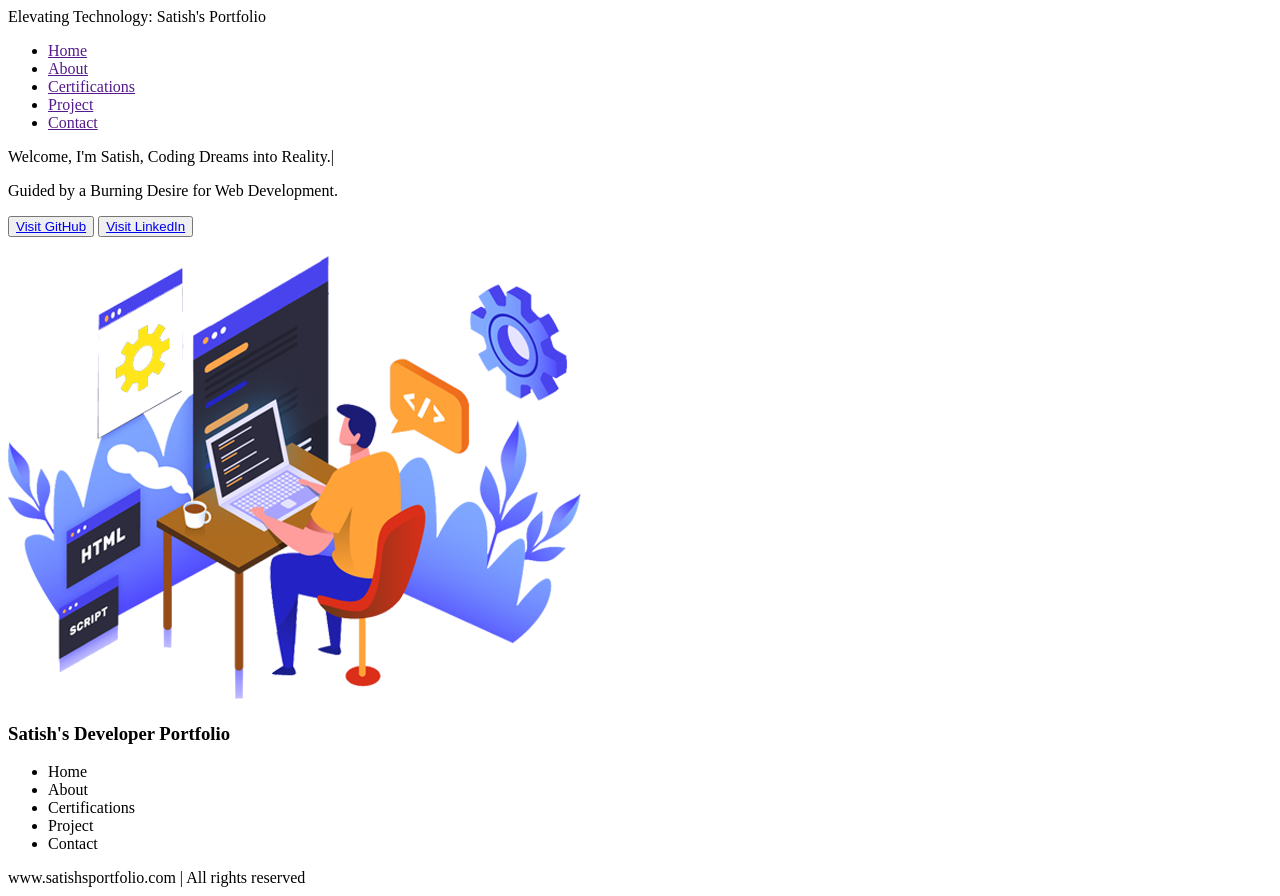
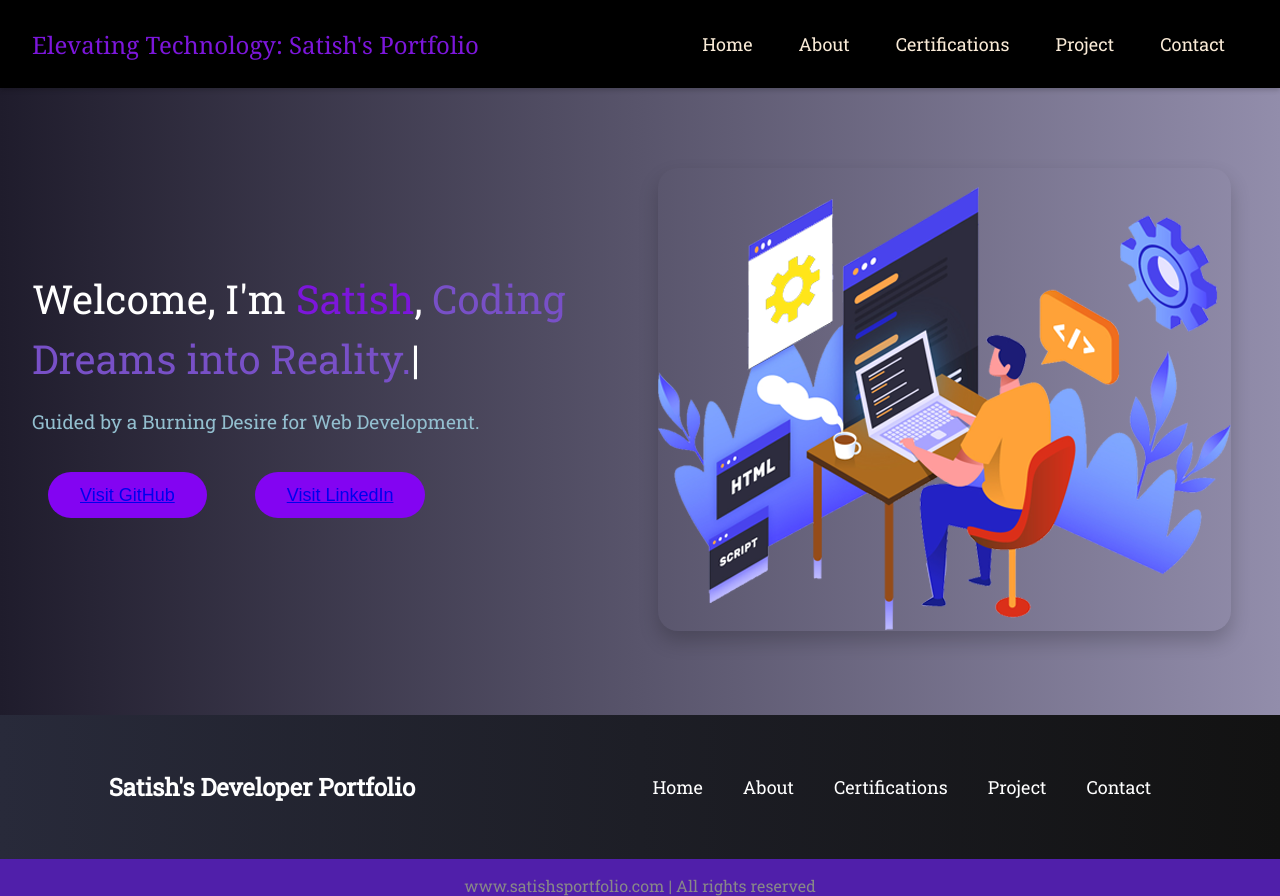
Before and after one commit to Satishmirjan/portfolio, a plain HTML site: page index.html in a window 1280 px wide. Drawn offline with nearby package versions, Linux system fonts and the light colour scheme.

Commit message:
new styles added

```diff
--- a/style.css
+++ b/style.css
@@ -141,4 +141,176 @@ a{  color:white;
 
 
    */
-   rgb(18, 18, 37)
+  /* General Styles */
+body {
+    background-color: rgb(80, 31, 170);
+    color: aliceblue;
+    font-family: 'Roboto Slab', serif;
+    margin: 0;
+    padding: 0;
+    scroll-behavior: smooth;
+}
+
+/* Header and Navigation */
+header {
+    position: sticky;
+    top: 0;
+    z-index: 1000;
+    background-color:rgb(0, 0, 0);
+    box-shadow: 0 2px 5px rgba(0, 0, 0, 0.2);
+}
+
+nav {
+    display: flex;
+    justify-content: space-between;
+    align-items: center;
+    padding: 1rem 2rem;
+}
+
+nav ul {
+    display: flex;
+    justify-content: center;
+}
+
+nav ul li {
+    list-style: none;
+    margin: 0 23px;
+}
+
+nav ul li a {
+    text-decoration: none;
+    color: antiquewhite;
+    font-size: 18px;
+    transition: color 0.3s ease, transform 0.3s ease;
+}
+
+nav ul li a:hover {
+    color: #ffffff;
+    transform: scale(1.1);
+}
+
+.left {
+    font-size: x-large;
+    font-family: Georgia, 'Times New Roman', Times, serif;
+    color: rgb(124, 22, 219);
+}
+
+/* Hero Section */
+.firstSection {
+    display: flex;
+    justify-content: space-between;
+    align-items: center;
+    padding: 5rem 2rem;
+    background: linear-gradient(to right, #1f1c2c, #928dab);
+}
+
+.leftSection {
+    text-align: left;
+    font-size: 2.5rem;
+    line-height: 1.5;
+    margin: 0;
+    color: #ffffff;
+    width: 50%;
+}
+
+.leftSection p {
+    color: #93BFCF;
+    font-family: 'Roboto Slab', serif;
+    font-size: 1.2rem;
+}
+
+.leftSection .btn {
+    background-color: #8304f2;
+    padding: 0.8rem 2rem;
+    margin: 1rem;
+    font-size: 18px;
+    cursor: pointer;
+    border-radius: 30px;
+    border: none;
+    transition: background-color 0.3s ease, transform 0.3s ease;
+}
+
+.leftSection .btn:hover {
+    background-color: #682fc9;
+    transform: translateY(-3px);
+}
+
+.leftSection .buttons {
+    display: flex;
+    justify-content: start;
+    gap: 1rem;
+}
+
+.rightSection {
+    width: 50%;
+    text-align: center;
+}
+
+.rightSection img {
+    height: auto;
+    max-width: 100%;
+    border-radius: 20px;
+    box-shadow: 0 10px 20px rgba(0, 0, 0, 0.2);
+}
+
+.colored {
+    color: rgb(124, 22, 219);
+}
+
+#element {
+    color: #7850c7;
+}
+
+/* Footer Styles */
+footer {
+    background: linear-gradient(to right, #282A3A, #121212);
+    padding: 2rem 0;
+    color: #ffffff;
+    display: flex;
+    justify-content: space-around;
+    align-items: center;
+    flex-wrap: wrap;
+}
+
+.footer-first h3 {
+    font-size: 24px;
+    color: #ffffff;
+}
+
+.footer-second ul {
+    list-style: none;
+    display: flex;
+    padding: 0;
+}
+
+.footer-second ul li {
+    margin: 0 20px;
+    font-size: 18px;
+}
+
+.footer-second ul li:hover {
+    color: #ff6b6b;
+}
+
+.footer-third {
+    font-size: 16px;
+    margin-top: 1rem;
+    text-align: center;
+    color: #888;
+}
+
+/* Animations */
+@keyframes fadeIn {
+    0% {
+        opacity: 0;
+        transform: translateY(20px);
+    }
+    100% {
+        opacity: 1;
+        transform: translateY(0);
+    }
+}
+
+.firstSection, .footer {
+    animation: fadeIn 1s ease-in-out;
+}
```
